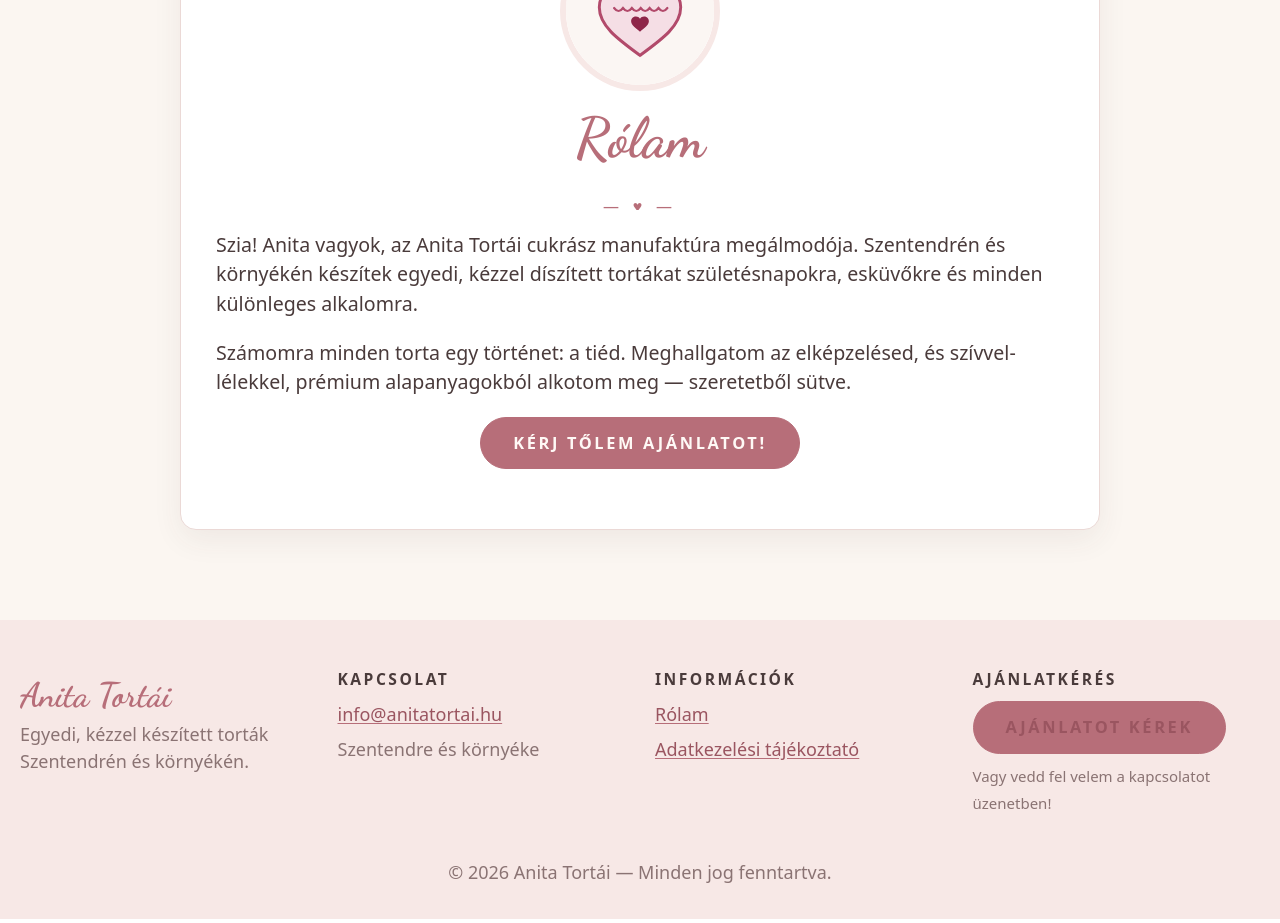
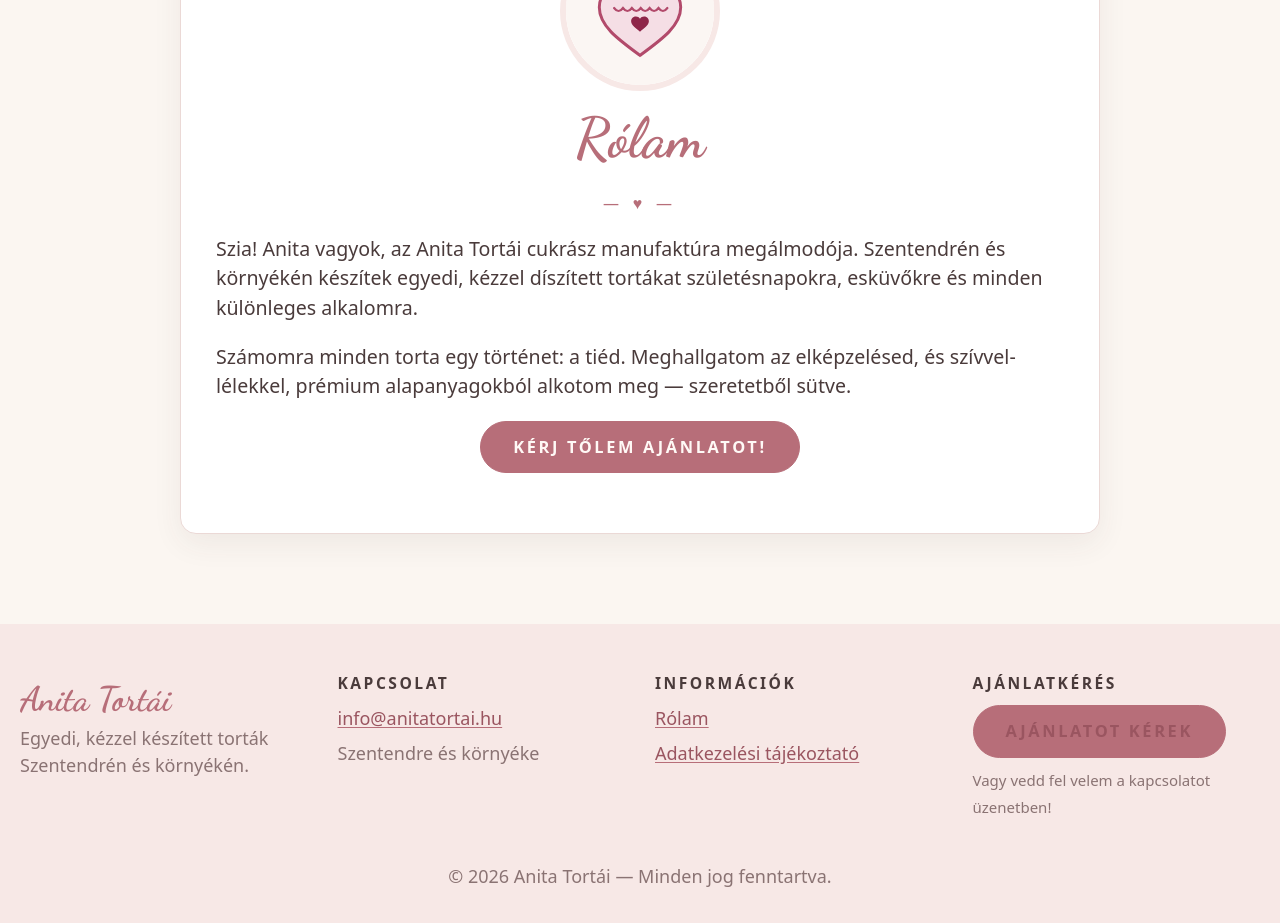
Before and after one commit to gyulaasztalos/cake-order, a FastAPI app: page /rolam in a window 1280 px wide. Shown: the part 280-1203 px from the top of the page. Run offline with FastAPI, Linux system fonts and the light colour scheme.

Commit message:
Fix clipped heart in the divider rule
Browsers default to hr { overflow: hidden }, which cut off the bottom
half of the ♥ glyph; allow overflow and give the rule a proper line box.

Co-Authored-By: Claude Fable 5 <noreply@anthropic.com>

```diff
--- a/app/static/css/app.css
+++ b/app/static/css/app.css
@@ -196,7 +196,10 @@ body {
 
 .co-heart-rule {
   border: 0;
-  height: 1rem;
+  height: 1.2rem;
+  line-height: 1.2rem;
+  /* UA default is hr { overflow: hidden } — that clips the heart glyph. */
+  overflow: visible;
   margin: 0.4rem auto 1rem;
   max-width: 14rem;
   background: none;
```
